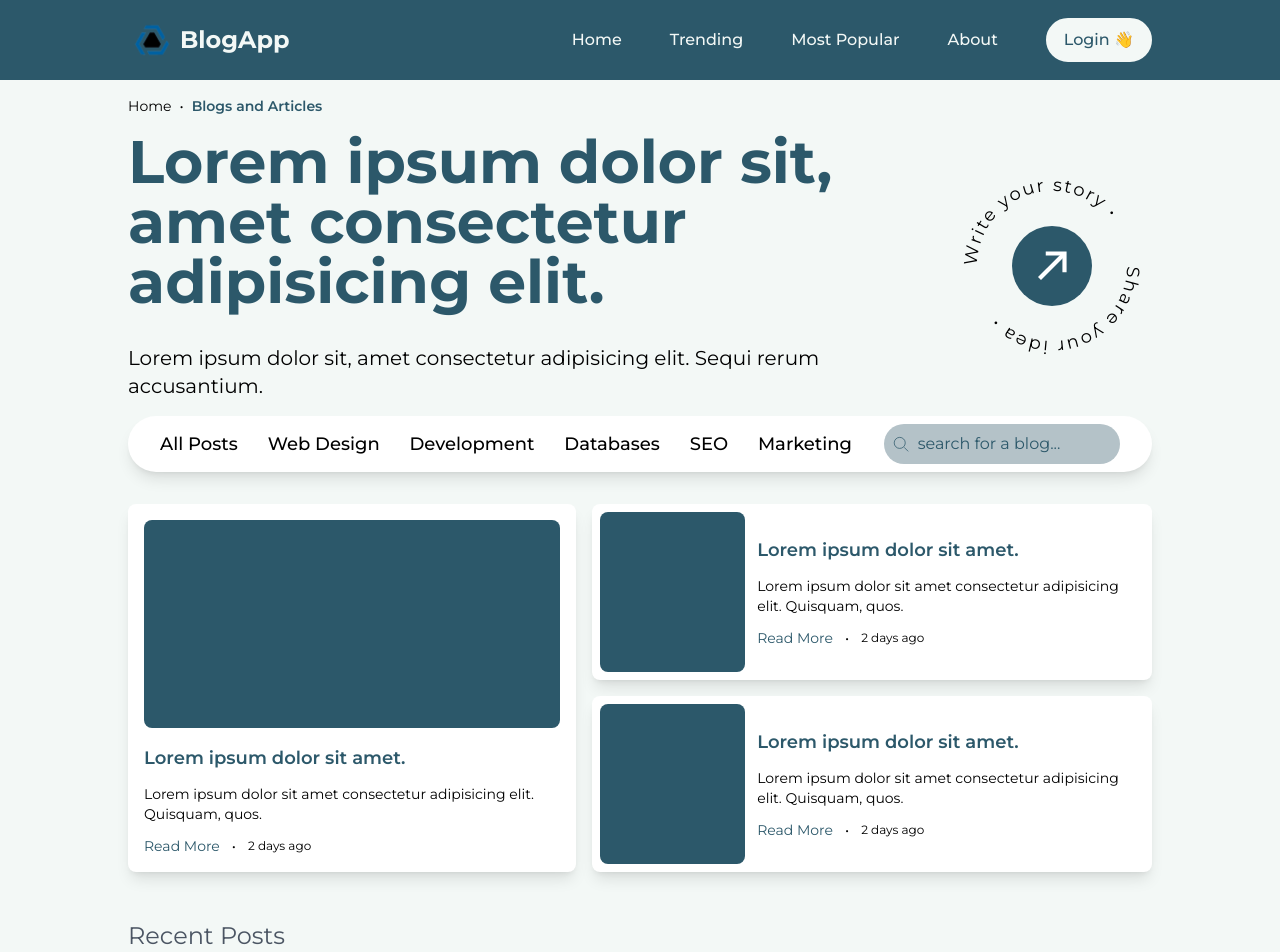
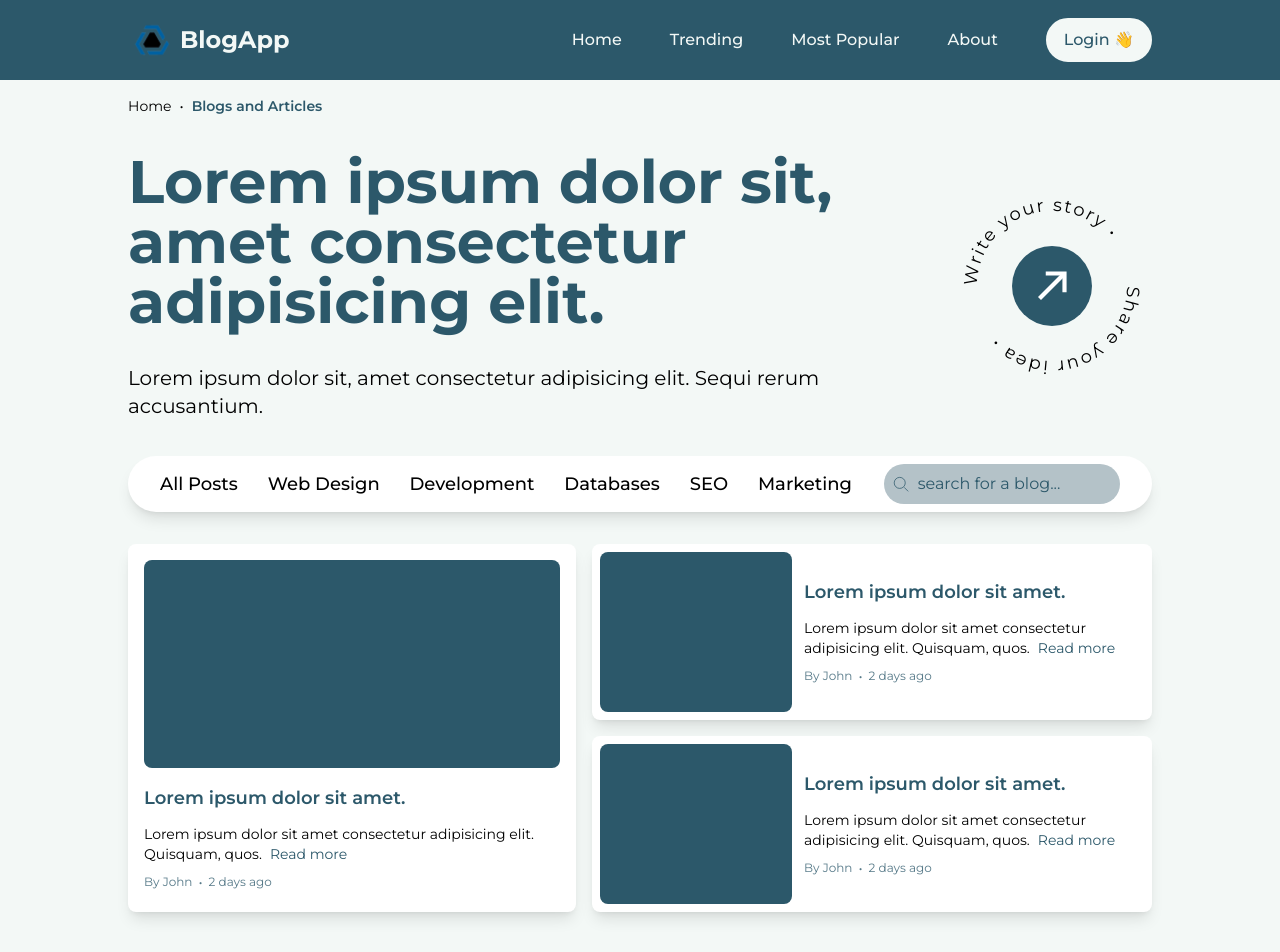
Before and after one commit to EzeibekweEmma/Blog, a React (Vite) app: page / in a window 1280 px wide. Shown: the top 952 px of the page. Built offline with nearby package versions, Linux system fonts and the light colour scheme; no server answers.

Commit message:
feat: enhance BlogCard component styles and integrate it into Homepage for displaying recent blogs

```diff
--- a/src/components/BlogCard.tsx
+++ b/src/components/BlogCard.tsx
@@ -7,16 +7,18 @@ const BlogCard = (props: { isFeatured?: boolean }) => {
       className={`bg-white rounded-lg shadow-lg ${
         isFeatured
           ? 'p-4 h-full'
-          : 'flex gap-3 p-2 justify-between items-center'
+          : 'sm:flex sm:gap-3 p-4 sm:p-2 sm:justify-between sm:items-center'
       }`}
     >
       {/* image */}
+      <Link to="/blog">
         <div
           className={`bg-[#2c586a] rounded-lg ${
-          isFeatured ? 'h-52' : 'h-40 w-48'
+            isFeatured ? 'h-52' : 'h-52 sm:h-40 sm:w-48'
           }`}
         />
-      <div className={isFeatured ? 'mt-4' : ''}>
+      </Link>
+      <div className={isFeatured ? 'mt-4' : 'mt-4 sm:mt-0'}>
         <Link
           to="/blog"
           className="text-lg font-semibold text-[#2c586a] hover:underline"
@@ -24,15 +26,21 @@ const BlogCard = (props: { isFeatured?: boolean }) => {
           Lorem ipsum dolor sit amet.
         </Link>
         <p className="text-sm mt-3">
+          <span>
             Lorem ipsum dolor sit amet consectetur adipisicing elit. Quisquam,
             quos.
+          </span>
+          <Link
+            to="/blog"
+            className="text-sm text-[#2c586a] hover:underline ml-2"
+          >
+            Read more
+          </Link>
         </p>
-        <div className="flex items-center mt-3 text-sm gap-3">
-          <Link to="/blog" className="text-[#2c586a] hover:underline">
-            Read More
-          </Link>
-          <span>•</span>
-          <span className="text-xs">2 days ago</span>
+        <div className="flex items-center mt-2 text-xs gap-1.5 text-[#2c586a]/80">
+          <span>By John</span>
+          <span className="text-sm">•</span>
+          <span>2 days ago</span>
         </div>
       </div>
     </div>
--- a/src/routes/Homepage.tsx
+++ b/src/routes/Homepage.tsx
@@ -2,8 +2,10 @@ import { Link } from 'react-router-dom';
 import PageWrapper from '../components/pageWrapper';
 import MainCategories from '../components/MainCategories';
 import FeaturedPosts from '../components/FeaturedPosts';
+import BlogCard from '../components/BlogCard';
 
 const Homepage = () => {
+  const blogs = ['', '', '', '', '', '', '', '', '', ''];
   return (
     <PageWrapper>
       <div className="mt-4 flex flex-col gap-4">
@@ -18,10 +20,10 @@ const Homepage = () => {
           </span>
         </div>
         {/* INTRODUCTION */}
-        <div className="flex items-center justify-between">
+        <div className="flex items-center justify-between my-5">
           {/* titles */}
           <div className="">
-            <h1 className="text-[#2c586a] text-2xl md:text-5xl lg:text-6xl font-bold">
+            <h1 className="text-[#2c586a] text-2xl md:text-5xl lg:text-6xl font-bold max-w-3xl">
               Lorem ipsum dolor sit, amet consectetur adipisicing elit.
             </h1>
             <p className="mt-8 text-md md:text-xl">
@@ -30,7 +32,7 @@ const Homepage = () => {
             </p>
           </div>
           {/* animated button */}
-          <Link to="write" className="hidden md:block relative">
+          <div className="hidden md:block relative">
             <svg
               viewBox="0 0 200 200"
               width="200"
@@ -51,7 +53,7 @@ const Homepage = () => {
                 </textPath>
               </text>
             </svg>
-            <button className="absolute top-0 left-0 right-0 bottom-0 m-auto w-20 h-20 bg-[#2c586a] rounded-full flex items-center justify-center">
+            <div className="absolute top-0 left-0 right-0 bottom-0 m-auto w-20 h-20 bg-[#2c586a] rounded-full flex items-center justify-center">
               <svg
                 xmlns="http://www.w3.org/2000/svg"
                 viewBox="0 0 24 24"
@@ -64,17 +66,23 @@ const Homepage = () => {
                 <line x1="6" y1="18" x2="18" y2="6" />
                 <polyline points="9 6 18 6 18 15" />
               </svg>
-            </button>
-          </Link>
+            </div>
+          </div>
         </div>
-        {/* CATEGORIES */}
         <MainCategories />
-        {/* FEATURED POSTS */}
         <FeaturedPosts />
-        {/* POST LIST */}
-        <div className="">
-          <h1 className="my-8 text-2xl text-gray-600">Recent Posts</h1>
-          {/* <PostList /> */}
+        {/* Blog post lists */}
+        <div>
+          <h1 className="mt-8 mb-4 text-2xl text-gray-600">Recent Blogs</h1>
+          {blogs.length > 1 && (
+            <div className="grid grid-cols-1 sm:grid-cols-2 lg:grid-cols-3 gap-4 mb-20">
+              {blogs.map((blog, index) => (
+                <div key={index} className="">
+                  <BlogCard isFeatured />
+                </div>
+              ))}
+            </div>
+          )}
         </div>
       </div>
     </PageWrapper>
```
Lines whose indentation alone changed are shown as unchanged.
